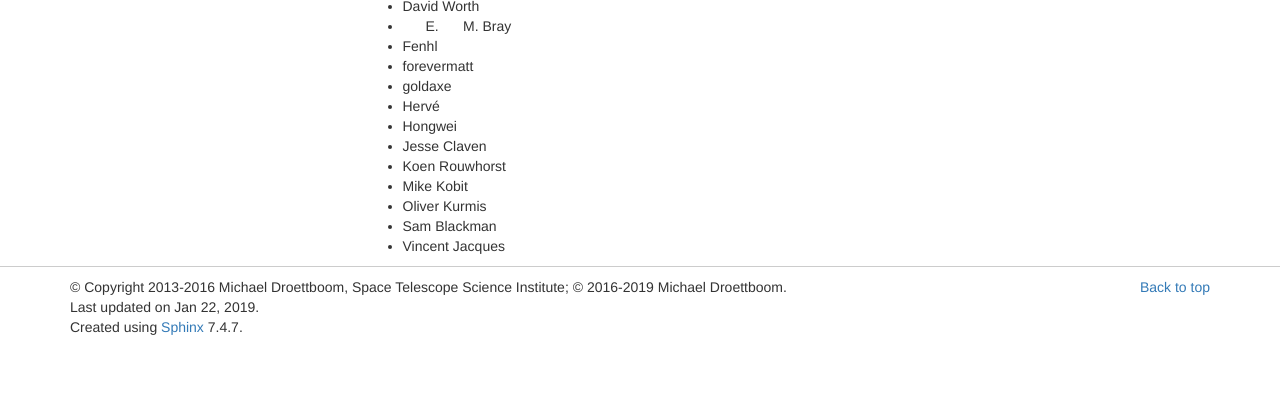
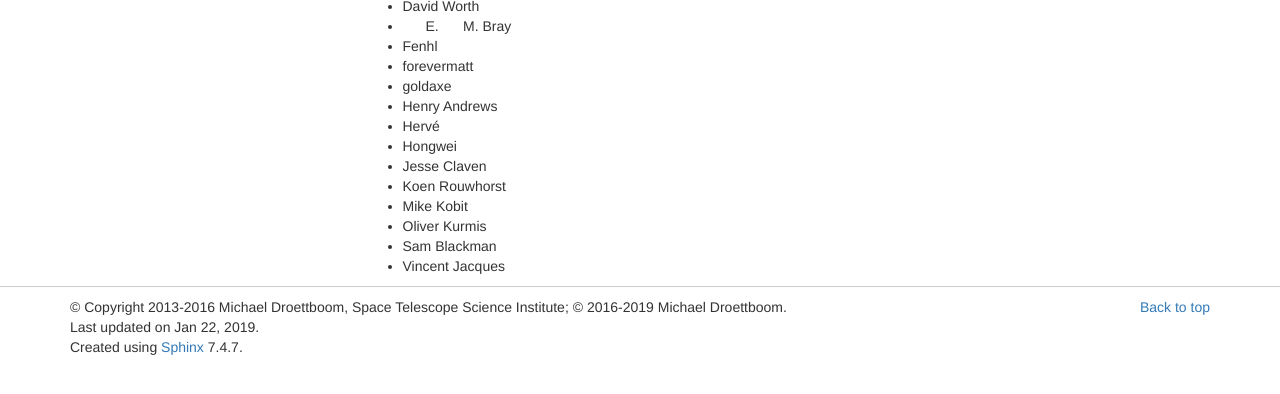
Before and after one commit to json-schema-org/understanding-json-schema, a Sphinx documentation site: the page built from source/credits.rst, in a window 1280 px wide, cut to the strip 364-758 px from the top of the page. Built offline with Sphinx 7.4.7, drawn with Linux system fonts in a browser that asks for light colours; some web fonts are replaced.

Commit message:
Credit Henry Andrews

```diff
--- a/source/credits.rst
+++ b/source/credits.rst
@@ -19,6 +19,7 @@
 - Fenhl
 - forevermatt
 - goldaxe
+- Henry Andrews
 - Hervé
 - Hongwei
 - Jesse Claven
```
